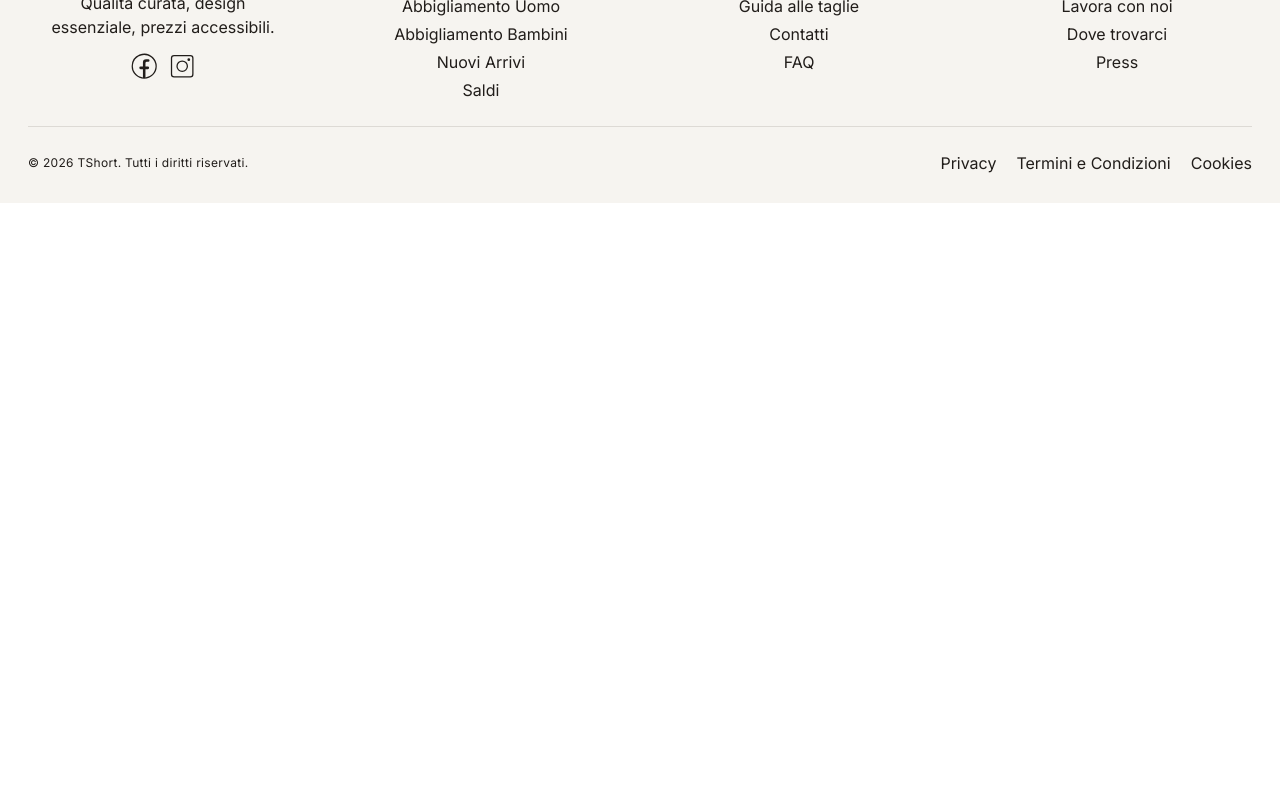
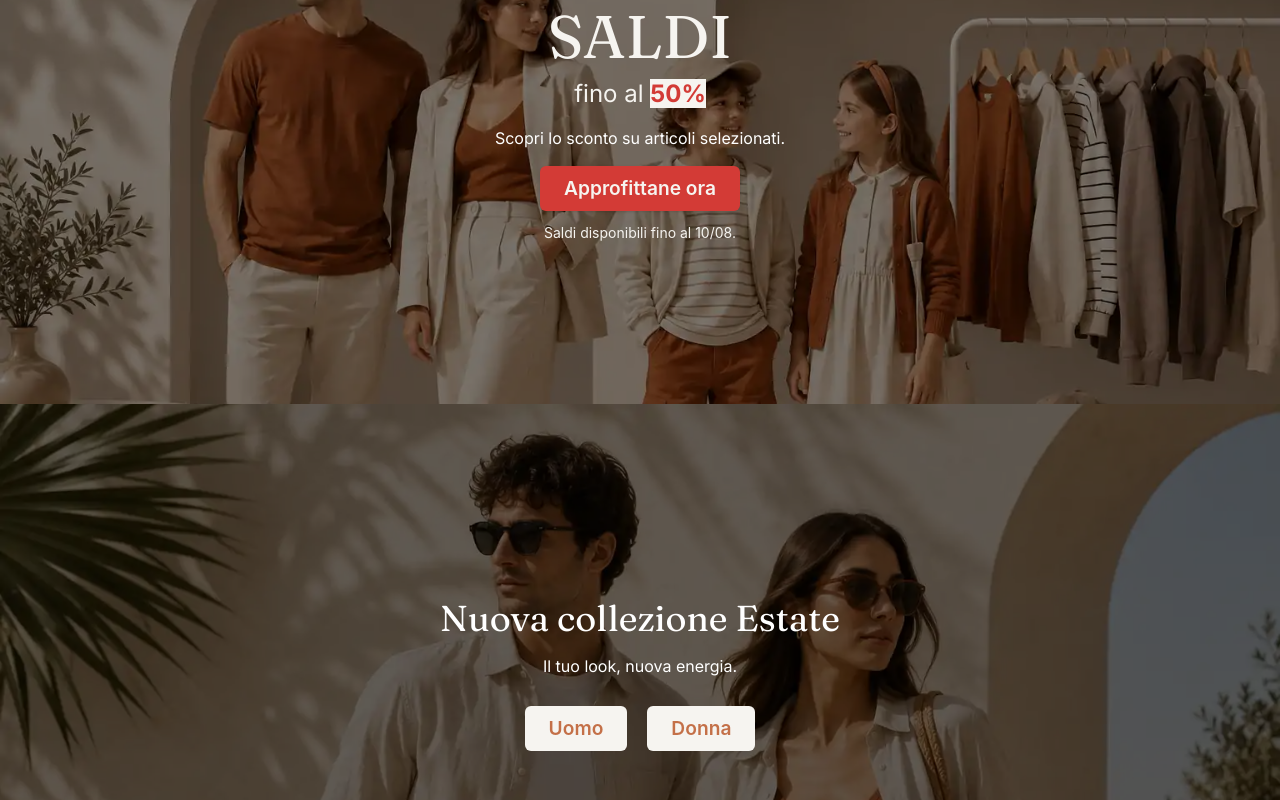
Before and after one commit to santie96/TShort, a React (Vite) app: page / in a window 1280 px wide. Shown: the part 260-1060 px from the top of the page. Before the commit the page ends 800 px from the top, so only its background shows below. Built offline with nearby package versions, Linux system fonts and the light colour scheme.

Commit message:
fix navbar and new Heros

```diff
--- a/src/component/layout/Navbar-Components/SideBarCart.jsx
+++ b/src/component/layout/Navbar-Components/SideBarCart.jsx
@@ -37,7 +37,7 @@ function SideBarCart({ isOpen, onClose }) {
                             <p className="mt-1 text-size">Aggiungi i tuoi capi preferiti per iniziare</p>
                             <button
                             type="button"
-                            className="text-[#EAE7E2] mt-4 cursor-pointer rounded-md p-2 text-size bg-[#23201D]"
+                            className="text-[#EAE7E2] hover:bg-[#C47048] mt-4 cursor-pointer rounded-md p-2 text-size bg-[#23201D] hover:scale-110 transition-all duration-500"
                             onClick={onClose}>
                                 <NavLink to="/catalogo">Continua lo shopping</NavLink>
                             </button>
--- a/src/component/layout/Navbar-Components/SideBarMenu.jsx
+++ b/src/component/layout/Navbar-Components/SideBarMenu.jsx
@@ -17,7 +17,11 @@ function SideBarMenu({ isOpen, onClose }) {
             >
                 <div className="flex items-center justify-between p-5">
                     <div>
-                        <h2 className="font-semibold text-[#211D1A] font-title text-logo-size">TSHORT</h2>
+                        <NavLink
+                        className="font-semibold text-[#211D1A] font-title text-logo-size"
+                        to="/"
+                        onClick={onClose}
+                        >TSHORT</NavLink>
                     </div>
                     <div className="flex gap-3 text-icon-size">
                         <button
@@ -83,7 +87,7 @@ function SideBarMenu({ isOpen, onClose }) {
                     </li>
                     <li className="w-full">
                         <NavLink
-                            className="text-red-600 hover:text-red-500 hover:bg-[#EAE7E2] p-4 rounded-xl w-full flex items-center justify-start duration-300"
+                            className="text-[#D33B36] hover:text-[#F6F4F0] hover:bg-[#D33B36] p-4 rounded-xl w-full flex items-center justify-start duration-300"
                             to="/saldi"
                             onClick={onClose}
                         >
--- a/src/component/pages/Home.jsx
+++ b/src/component/pages/Home.jsx
@@ -1,7 +1,12 @@
+import HeroNArrivi from "../ui/Hero/HeroNArrivi"
+import HeroSaldi from "../ui/Hero/HeroSaldi"
+
+
 function Home() {
     return (
         <>
-        <div>Home</div>
+            <HeroSaldi />
+            <HeroNArrivi />
         </>
     )
 }
--- /dev/null
+++ b/src/component/ui/Hero/HeroNArrivi.jsx
@@ -0,0 +1,28 @@
+import { NavLink } from "react-router-dom"
+
+function HeroNArrivi() {
+    return (
+        <section className="relative bg-[url('/src/img/Hero2.webp')] max-[769px]:bg-bottom bg-cover bg-no-repeat min-h-[55vh] md:min-h-135">
+            <div className="flex flex-col gap-7 justify-center items-center absolute w-full h-full inset-0 bg-black/60">
+            <div className="px-5 flex flex-col gap-4 ">
+                <h2 className="text-white font-title text-4xl text-center">Nuova collezione Estate</h2>
+                <p className="m-auto text-white text-center font-text text-size">Il tuo look, nuova energia.</p>
+            </div>
+                <div className="flex gap-5">
+                    <button
+                        type="button"
+                        className="text-[#C47048] font-semibold  cursor-pointer rounded-md lg:py-2 lg:px-6 py-2 px-4 text-stitle-size bg-[#F6F4F0] hover:bg-[#C47048] hover:text-[#F6F4F0] transition-all hover:scale-110 duration-300">
+                        <NavLink to="/abbigliamento-uomo">Uomo</NavLink>
+                    </button>
+                    <button
+                        type="button"
+                        className="text-[#C47048] font-semibold cursor-pointer rounded-md lg:py-2 lg:px-6 py-2 px-4 text-stitle-size bg-[#F6F4F0] hover:bg-[#C47048] hover:text-[#F6F4F0] transition-all hover:scale-110 duration-300">
+                        <NavLink to="/abbigliamento-donna">Donna</NavLink>
+                    </button>
+                </div>
+            </div>
+        </section>
+    )
+}
+
+export default HeroNArrivi
--- /dev/null
+++ b/src/component/ui/Hero/HeroSaldi.jsx
@@ -0,0 +1,28 @@
+import { NavLink } from "react-router-dom"
+
+function HeroSaldi() {
+    return (
+        <>
+
+        <section className="relative bg-[url('/src/img/Hero.webp')] max-[769px]:bg-bottom bg-cover bg-no-repeat min-h-[55vh] md:min-h-140">
+            <div className="flex flex-col justify-center items-center absolute w-full h-full inset-0 bg-black/50">
+                <h2 className="text-[#F6F4F0] font-title text-6xl">SALDI</h2>
+                <h3 className="text-[#F6F4F0] font-text mt-3 text-2xl">fino al <span className="font-bold bg-[#F6F4F0] text-[#D33B36]">50%</span></h3>
+                <p className="mt-4 text-white font-text text-size">Scopri lo sconto su articoli selezionati.</p>
+                <div>
+                    <button
+                        type="button"
+                        className="text-[#F6F4F0] font-semibold mt-4 cursor-pointer rounded-md lg:py-2 lg:px-6 py-2 px-4 text-stitle-size bg-[#D33B36] transition-transform hover:scale-110 duration-300 shadow">
+                        <NavLink to="/saldi">Approfittane ora</NavLink>
+                    </button>
+                </div>
+                <p className="text-[#F6F4F0] text-sm mt-3">Saldi disponibili fino al 10/08.</p>
+            </div>
+
+        </section>
+        </>
+
+    )
+}
+
+export default HeroSaldi
```
Also changed, not shown: src/component/ui/Hero/Hero.jsx (deleted), src/component/ui/Hero/Hero.module.css (deleted), src/img/Hero.webp (added), src/img/Hero2.webp (added).
